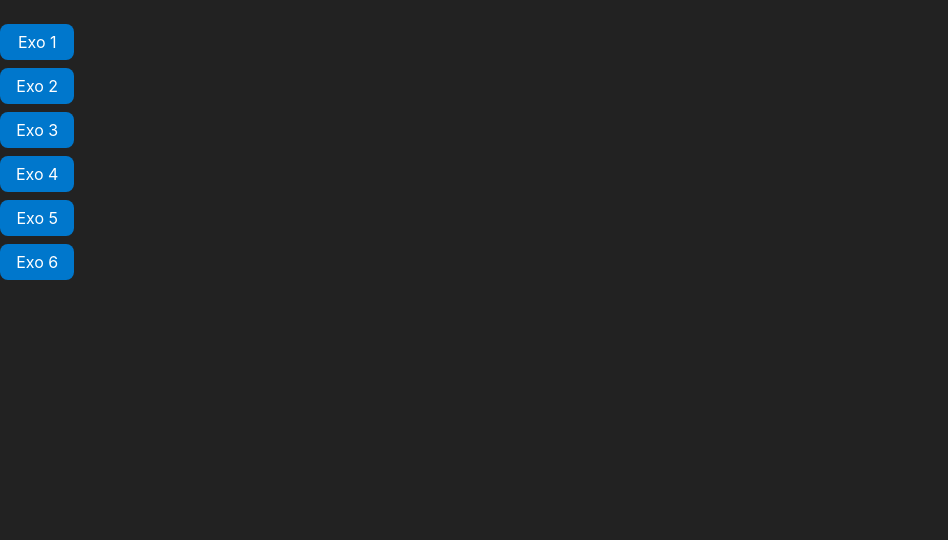
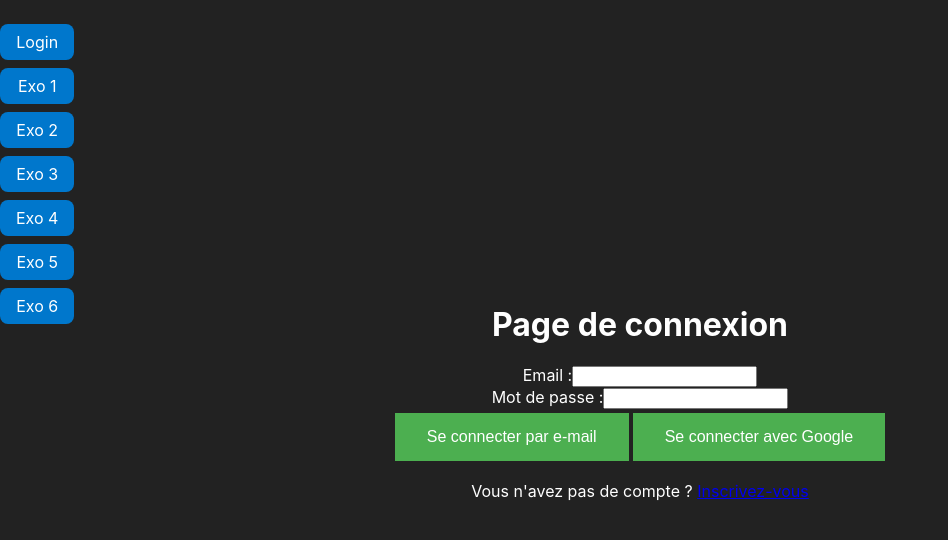
Before and after one commit to Turbotard/react-test, a React (Create React App) app: page /login in a window 1280 px wide. Shown: the top 540 px of the page, without its empty margins (0-948 px from the left). Built offline with nearby package versions, Linux system fonts and the light colour scheme.

Commit message:
First version of the login

```diff
--- a/src/App.tsx
+++ b/src/App.tsx
@@ -1,19 +1,26 @@
 import React from 'react';
 import { BrowserRouter as Router, Route, Link, Routes } from 'react-router-dom';
 import './App.css';
+import LoginPage from './login';
+import ProfilePage from './exo/profilepage';
 import Exo1 from './exo/exo1';
 import Exo2 from './exo/exo2';
 import Exo3 from './exo/exo3';
 import Exo5 from './exo/exo5';
 import Exo6 from './exo/exo6';
+import { UserProvider, useUser } from './exo/components/usercontext';
+
 
 const App: React.FC = () => {
+  const { user } = useUser();
   return (
     <div className="App">
       <Router>
-        {/* Liste des boutons */}
         <nav className="App-nav">
           <ul>
+            <li>
+            { user ? <Link to="/profile">Profile</Link> : <Link to="/login">Login</Link>}
+            </li>
             <li>
               <Link to="/exo1">Exo 1</Link>
             </li>
@@ -37,6 +44,8 @@ const App: React.FC = () => {
 
         <div className="App-header">
           <Routes>
+            <Route path="/login" element={<LoginPage/>} />
+            <Route path="/profile" element={<ProfilePage />} />
             <Route path="/exo1" element={<Exo1 />} />
             <Route path="/exo2" element={<Exo2 />} />
             <Route path="/exo3/*" element={<Exo3 />} />
--- a/src/db/db.tsx
+++ b/src/db/db.tsx
@@ -1,6 +1,7 @@
 // Import the functions you need from the SDKs you need
 import { initializeApp } from "firebase/app";
 import { getAnalytics } from "firebase/analytics";
+import { getAuth } from "firebase/auth";
 // TODO: Add SDKs for Firebase products that you want to use
 // https://firebase.google.com/docs/web/setup#available-libraries
 
@@ -19,3 +20,6 @@ const firebaseConfig = {
 // Initialize Firebase
 const app = initializeApp(firebaseConfig);
 const analytics = getAnalytics(app);
+const auth = getAuth();
+
+export { auth };
--- /dev/null
+++ b/src/exo/components/usercontext.tsx
@@ -0,0 +1,31 @@
+import { createContext, ReactNode, useContext, useState } from 'react';
+
+interface User {
+  uid: string;
+  email: string;
+}
+
+interface UserContextProps {
+  user: User | null;
+  setUser: React.Dispatch<React.SetStateAction<User | null>>;
+}
+
+const UserContext = createContext<UserContextProps | undefined>(undefined);
+
+export const UserProvider: React.FC<{ children: ReactNode }> = ({ children }) => {
+  const [user, setUser] = useState<User | null>(null);
+
+  return (
+    <UserContext.Provider value={{ user, setUser }}>
+      {children}
+    </UserContext.Provider>
+  );
+}
+
+export const useUser = () => {
+  const context = useContext(UserContext);
+  if (context === undefined) {
+    throw new Error('useUser must be used within a UserProvider');
+  }
+  return context;
+};
--- /dev/null
+++ b/src/exo/profilepage.tsx
@@ -0,0 +1,20 @@
+import React from 'react';
+import { useUser } from './components/usercontext';
+
+const ProfilePage = () => {
+  const { user } = useUser();
+
+  if (!user) {
+    return <div>Veuillez vous connecter.</div>;
+  }
+
+  return (
+    <div>
+      <h2>Profil</h2>
+      <p>ID de l'utilisateur : {user.uid}</p>
+      <p>Email : {user.email}</p>
+    </div>
+  );
+}
+
+export default ProfilePage;
--- a/src/index.tsx
+++ b/src/index.tsx
@@ -3,17 +3,18 @@ import ReactDOM from 'react-dom/client';
 import './index.css';
 import App from './App';
 import reportWebVitals from './reportWebVitals';
+import "./db/db"
+import { UserProvider } from './exo/components/usercontext';
 
 const root = ReactDOM.createRoot(
   document.getElementById('root') as HTMLElement
 );
 root.render(
   <React.StrictMode>
-    <App />
+    <UserProvider>
+      <App />
+    </UserProvider>
   </React.StrictMode>
 );
 
-// If you want to start measuring performance in your app, pass a function
-// to log results (for example: reportWebVitals(console.log))
-// or send to an analytics endpoint. Learn more: https://bit.ly/CRA-vitals
 reportWebVitals();
--- /dev/null
+++ b/src/login.tsx
@@ -0,0 +1,71 @@
+import React, { useState } from 'react';
+import { getAuth, signInWithEmailAndPassword, GoogleAuthProvider, signInWithPopup } from 'firebase/auth';
+import { Link, useNavigate } from 'react-router-dom';
+import './App.css';
+import { useUser } from './exo/components/usercontext';
+
+const LoginPage = () => {
+  const auth = getAuth();
+  const navigate = useNavigate();
+  const { setUser } = useUser();
+
+  const [email, setEmail] = useState('');
+  const [password, setPassword] = useState('');
+  const [authing, setAuthing] = useState(false);
+  const [error, setError] = useState<string | null>(null);
+
+  const handleSignInWithGoogle = async () => {
+    const provider = new GoogleAuthProvider();
+    try {
+      const result = await signInWithPopup(auth, provider);
+      const user = result.user;
+      setUser({ uid: user.uid, email: user.email! });
+      navigate('/');
+    } catch (error) {
+      console.error('Erreur de connexion avec Google :', error);
+      setError('Une erreur s\'est produite lors de la connexion.');
+    }
+  };
+
+  const handleSignInWithEmail = async () => {
+    setAuthing(true);
+    setError(null);
+    try {
+      await signInWithEmailAndPassword(auth, email, password);
+      setUser({ uid: auth.currentUser!.uid, email: email });
+      navigate('/');
+    } catch (error: any) {
+      console.error('Erreur de connexion avec e-mail :', error);
+      if (error && error.code === 'auth/invalid-login-credentials') {
+        setError('Les informations de connexion sont invalides. Vérifiez votre e-mail et votre mot de passe.');
+      } else if (error && error.code === 'auth/user-not-found') {
+        setError('Aucun utilisateur avec cet e-mail n\'a été trouvé.');
+      } else if (error && error.code === 'auth/wrong-password') {
+        setError('Le mot de passe est incorrect.');
+      } else {
+        setError('Une erreur s\'est produite lors de la connexion.');
+      }
+      setAuthing(false);
+    }
+  };
+
+  return (
+    <div className="login-container">
+      <h1>Page de connexion</h1>
+      {error && <div className="error-message">{error}</div>}
+      <div className="login-form">
+        <label>Email :</label>
+        <input type="email" value={email} onChange={(e) => setEmail(e.target.value)} />
+      </div>
+      <div className="login-form">
+        <label>Mot de passe :</label>
+        <input type="password" value={password} onChange={(e) => setPassword(e.target.value)} />
+      </div>
+      <button onClick={handleSignInWithEmail} disabled={authing}>Se connecter par e-mail</button>
+      <button className="login-google-button" onClick={handleSignInWithGoogle}>Se connecter avec Google</button>
+      <p className="login-signup">Vous n'avez pas de compte ? <Link to="/signup" className="login-signup-link">Inscrivez-vous</Link></p>
+    </div>
+  );
+};
+
+export default LoginPage;
```
Also changed, not shown: src/db/auth.tsx (deleted, +0 -25 lines).
